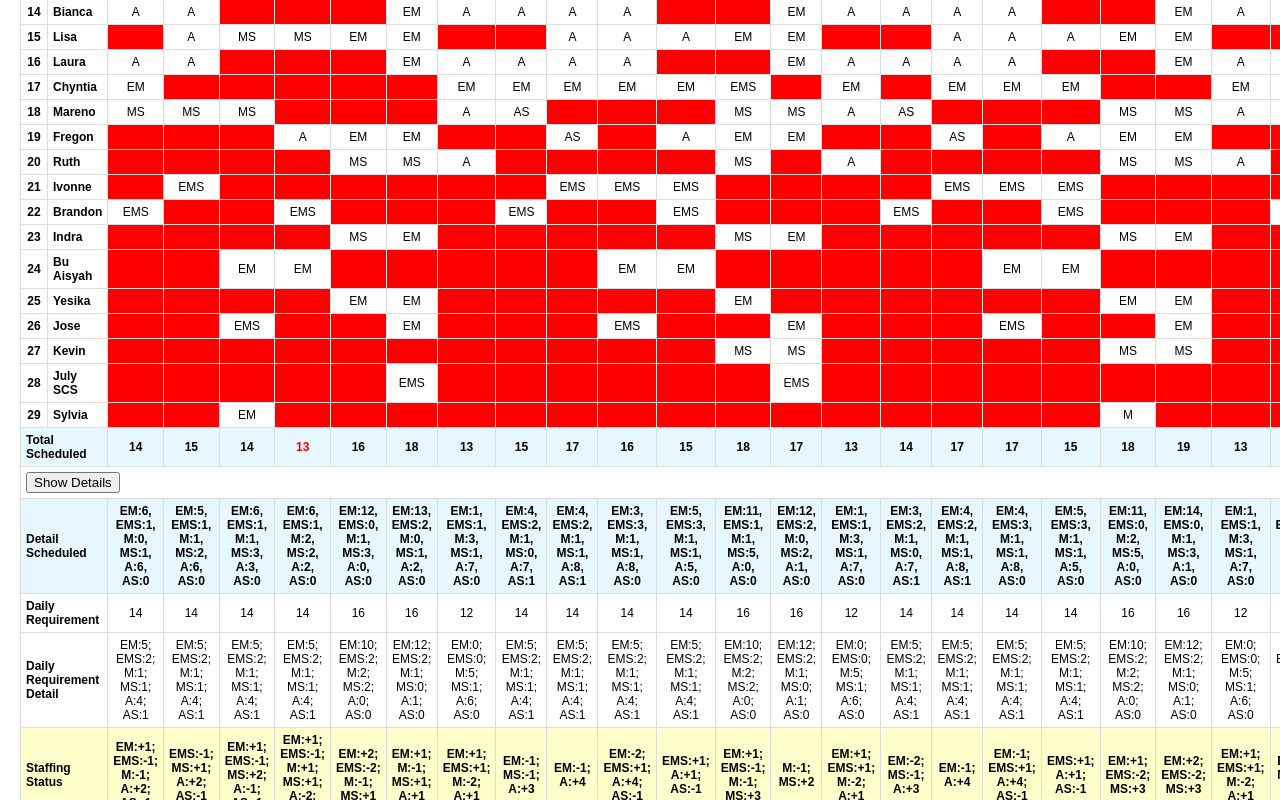
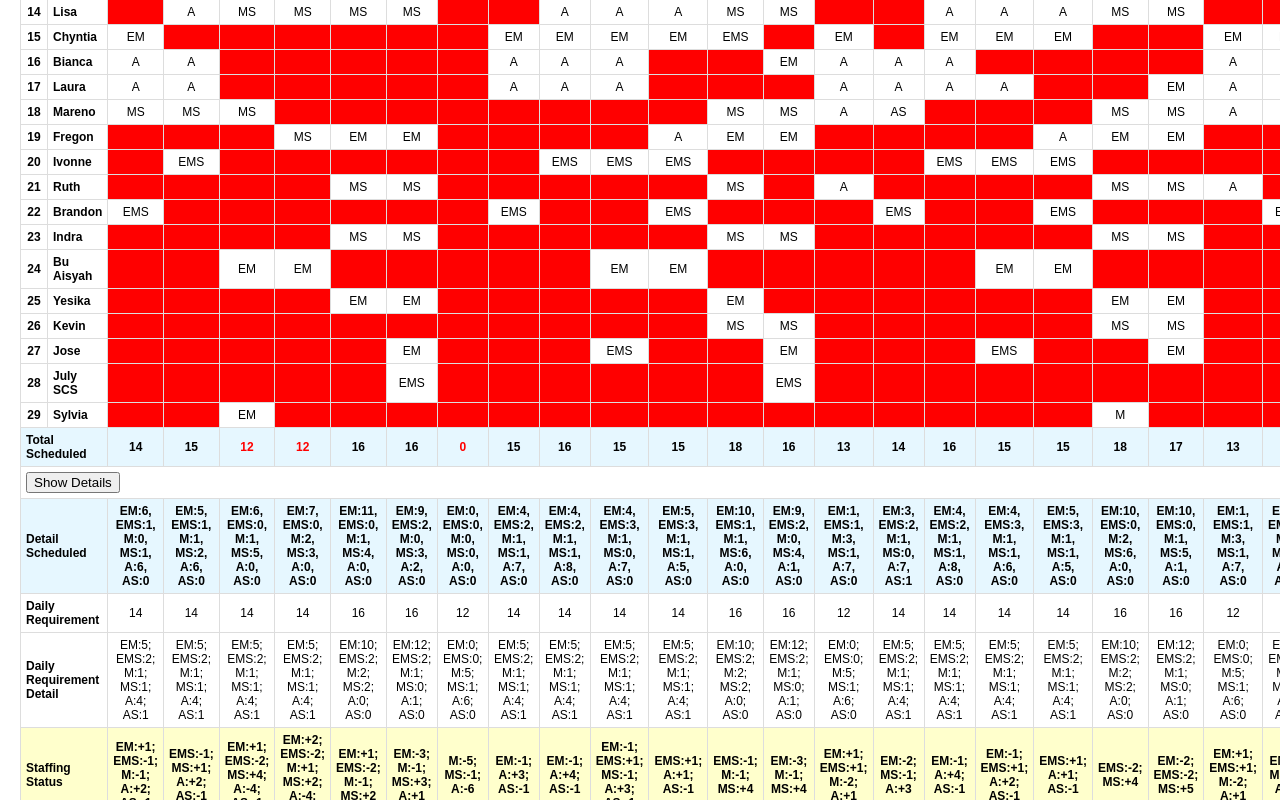
Before and after one commit to raden-taipei/schedule_temp, a plain HTML site: page index.html in a window 1280 px wide. Both pictures are taken after a click on the button "Show Details". Shown: the part 580-1380 px from the top of the page. Drawn offline with Linux system fonts and the light colour scheme.

Commit message:
Add files via upload

```diff
--- a/index.html
+++ b/index.html
@@ -166,10 +166,10 @@
         <td>MS</td>
         <td>MS</td>
         <td>A</td>
-        <td>MS</td>
         <td class="no-schedule"></td>
         <td>MS</td>
         <td>MS</td>
+        <td>EM</td>
         <td>MS</td>
         <td>MS</td>
         <td>A</td>
@@ -234,7 +234,7 @@
         <td>EM</td>
         <td>EM</td>
         <td class="no-schedule"></td>
-        <td>M</td>
+        <td class="no-schedule"></td>
         <td>EM</td>
         <td>EM</td>
         <td>EM</td>
@@ -269,7 +269,7 @@
         <td>EM</td>
         <td>EM</td>
         <td>EM</td>
-        <td>A</td>
+        <td class="no-schedule"></td>
         <td>A</td>
         <td>A</td>
         <td>A</td>
@@ -303,7 +303,7 @@
         <td>EM</td>
         <td>EM</td>
         <td>EM</td>
-        <td>M</td>
+        <td class="no-schedule"></td>
         <td>EM</td>
         <td>EM</td>
         <td class="no-schedule"></td>
@@ -316,7 +316,7 @@
         <td class="no-schedule"></td>
         <td>EM</td>
         <td>EM</td>
-        <td>EM</td>
+        <td class="no-schedule"></td>
         <td>M</td>
         <td>EM</td>
         <td>EM</td>
@@ -333,8 +333,8 @@
               <td class="name-column">Fanny</td>
         <td>A</td>
         <td>A</td>
-        <td>A</td>
-        <td>A</td>
+        <td>EM</td>
+        <td>EM</td>
         <td>EM</td>
         <td class="no-schedule"></td>
         <td class="no-schedule"></td>
@@ -371,7 +371,7 @@
         <td class="no-schedule"></td>
         <td class="no-schedule"></td>
         <td class="no-schedule"></td>
-        <td>M</td>
+        <td class="no-schedule"></td>
         <td>M</td>
         <td>M</td>
         <td>M</td>
@@ -459,7 +459,7 @@
         <td class="no-schedule"></td>
         <td class="no-schedule"></td>
         <td>EM</td>
-        <td>EM</td>
+        <td class="no-schedule"></td>
         <td class="no-schedule"></td>
         <td class="no-schedule"></td>
         <td class="no-schedule"></td>
@@ -470,11 +470,11 @@
               <td class="name-column">Lenika</td>
         <td>A</td>
         <td>A</td>
-        <td>A</td>
+        <td>MS</td>
         <td class="no-schedule"></td>
         <td>EM</td>
         <td>EM</td>
-        <td>A</td>
+        <td class="no-schedule"></td>
         <td>A</td>
         <td>A</td>
         <td>A</td>
@@ -504,11 +504,11 @@
               <td class="name-column">Julio</td>
         <td>A</td>
         <td>A</td>
-        <td>A</td>
+        <td>MS</td>
         <td class="no-schedule"></td>
         <td>EM</td>
         <td>EM</td>
-        <td>A</td>
+        <td class="no-schedule"></td>
         <td>A</td>
         <td>A</td>
         <td>A</td>
@@ -538,28 +538,28 @@
               <td class="name-column">Suvy</td>
         <td>EM</td>
         <td>EM</td>
-        <td>EM</td>
+        <td class="no-schedule"></td>
         <td>EM</td>
         <td>EM</td>
         <td>EM</td>
         <td class="no-schedule"></td>
         <td>A</td>
         <td>A</td>
-        <td>A</td>
+        <td class="no-schedule"></td>
         <td>A</td>
         <td>EM</td>
         <td>EM</td>
         <td class="no-schedule"></td>
         <td>A</td>
         <td>A</td>
-        <td>A</td>
+        <td class="no-schedule"></td>
         <td>A</td>
         <td>EM</td>
         <td>EM</td>
         <td class="no-schedule"></td>
         <td>A</td>
         <td>A</td>
-        <td>A</td>
+        <td class="no-schedule"></td>
         <td>A</td>
         <td>EM</td>
         <td>EM</td>
@@ -576,7 +576,7 @@
         <td>M</td>
         <td class="no-schedule"></td>
         <td class="no-schedule"></td>
-        <td>EMS</td>
+        <td class="no-schedule"></td>
         <td>EMS</td>
         <td>EMS</td>
         <td>EMS</td>
@@ -603,108 +603,40 @@
       </tr>
       <tr class="workerRow">
               <td class="no-column">14</td>
-              <td class="name-column">Bianca</td>
-        <td>A</td>
-        <td>A</td>
-        <td class="no-schedule"></td>
-        <td class="no-schedule"></td>
-        <td class="no-schedule"></td>
-        <td>EM</td>
-        <td>A</td>
-        <td>A</td>
-        <td>A</td>
-        <td>A</td>
-        <td class="no-schedule"></td>
-        <td class="no-schedule"></td>
-        <td>EM</td>
-        <td>A</td>
-        <td>A</td>
-        <td>A</td>
-        <td>A</td>
-        <td class="no-schedule"></td>
-        <td class="no-schedule"></td>
-        <td>EM</td>
-        <td>A</td>
-        <td>A</td>
-        <td>A</td>
-        <td>A</td>
-        <td class="no-schedule"></td>
-        <td class="no-schedule"></td>
-        <td>EM</td>
-        <td>A</td>
-        <td>A</td>
-        <td>A</td>
-      </tr>
-      <tr class="workerRow">
-              <td class="no-column">15</td>
               <td class="name-column">Lisa</td>
         <td class="no-schedule"></td>
         <td>A</td>
         <td>MS</td>
         <td>MS</td>
-        <td>EM</td>
-        <td>EM</td>
+        <td>MS</td>
+        <td>MS</td>
         <td class="no-schedule"></td>
         <td class="no-schedule"></td>
         <td>A</td>
         <td>A</td>
         <td>A</td>
-        <td>EM</td>
-        <td>EM</td>
+        <td>MS</td>
+        <td>MS</td>
         <td class="no-schedule"></td>
         <td class="no-schedule"></td>
         <td>A</td>
         <td>A</td>
         <td>A</td>
-        <td>EM</td>
-        <td>EM</td>
+        <td>MS</td>
+        <td>MS</td>
         <td class="no-schedule"></td>
         <td class="no-schedule"></td>
         <td>A</td>
         <td>A</td>
         <td>A</td>
-        <td>EM</td>
-        <td>EM</td>
+        <td>MS</td>
+        <td>MS</td>
         <td class="no-schedule"></td>
         <td class="no-schedule"></td>
         <td>A</td>
       </tr>
       <tr class="workerRow">
-              <td class="no-column">16</td>
-              <td class="name-column">Laura</td>
-        <td>A</td>
-        <td>A</td>
-        <td class="no-schedule"></td>
-        <td class="no-schedule"></td>
-        <td class="no-schedule"></td>
-        <td>EM</td>
-        <td>A</td>
-        <td>A</td>
-        <td>A</td>
-        <td>A</td>
-        <td class="no-schedule"></td>
-        <td class="no-schedule"></td>
-        <td>EM</td>
-        <td>A</td>
-        <td>A</td>
-        <td>A</td>
-        <td>A</td>
-        <td class="no-schedule"></td>
-        <td class="no-schedule"></td>
-        <td>EM</td>
-        <td>A</td>
-        <td>A</td>
-        <td>A</td>
-        <td>A</td>
-        <td class="no-schedule"></td>
-        <td class="no-schedule"></td>
-        <td>EM</td>
-        <td>A</td>
-        <td>A</td>
-        <td>A</td>
-      </tr>
-      <tr class="workerRow">
-              <td class="no-column">17</td>
+              <td class="no-column">15</td>
               <td class="name-column">Chyntia</td>
         <td>EM</td>
         <td class="no-schedule"></td>
@@ -712,7 +644,7 @@
         <td class="no-schedule"></td>
         <td class="no-schedule"></td>
         <td class="no-schedule"></td>
-        <td>EM</td>
+        <td class="no-schedule"></td>
         <td>EM</td>
         <td>EM</td>
         <td>EM</td>
@@ -738,6 +670,74 @@
         <td>EM</td>
       </tr>
       <tr class="workerRow">
+              <td class="no-column">16</td>
+              <td class="name-column">Bianca</td>
+        <td>A</td>
+        <td>A</td>
+        <td class="no-schedule"></td>
+        <td class="no-schedule"></td>
+        <td class="no-schedule"></td>
+        <td class="no-schedule"></td>
+        <td class="no-schedule"></td>
+        <td>A</td>
+        <td>A</td>
+        <td>A</td>
+        <td class="no-schedule"></td>
+        <td class="no-schedule"></td>
+        <td>EM</td>
+        <td>A</td>
+        <td>A</td>
+        <td>A</td>
+        <td class="no-schedule"></td>
+        <td class="no-schedule"></td>
+        <td class="no-schedule"></td>
+        <td class="no-schedule"></td>
+        <td>A</td>
+        <td>A</td>
+        <td>A</td>
+        <td>A</td>
+        <td class="no-schedule"></td>
+        <td class="no-schedule"></td>
+        <td>EM</td>
+        <td>A</td>
+        <td>A</td>
+        <td>A</td>
+      </tr>
+      <tr class="workerRow">
+              <td class="no-column">17</td>
+              <td class="name-column">Laura</td>
+        <td>A</td>
+        <td>A</td>
+        <td class="no-schedule"></td>
+        <td class="no-schedule"></td>
+        <td class="no-schedule"></td>
+        <td class="no-schedule"></td>
+        <td class="no-schedule"></td>
+        <td>A</td>
+        <td>A</td>
+        <td>A</td>
+        <td class="no-schedule"></td>
+        <td class="no-schedule"></td>
+        <td class="no-schedule"></td>
+        <td>A</td>
+        <td>A</td>
+        <td>A</td>
+        <td>A</td>
+        <td class="no-schedule"></td>
+        <td class="no-schedule"></td>
+        <td>EM</td>
+        <td>A</td>
+        <td>A</td>
+        <td>A</td>
+        <td class="no-schedule"></td>
+        <td class="no-schedule"></td>
+        <td class="no-schedule"></td>
+        <td class="no-schedule"></td>
+        <td>A</td>
+        <td>A</td>
+        <td>A</td>
+      </tr>
+      <tr class="workerRow">
               <td class="no-column">18</td>
               <td class="name-column">Mareno</td>
         <td>MS</td>
@@ -746,8 +746,8 @@
         <td class="no-schedule"></td>
         <td class="no-schedule"></td>
         <td class="no-schedule"></td>
-        <td>A</td>
-        <td>AS</td>
+        <td class="no-schedule"></td>
+        <td class="no-schedule"></td>
         <td class="no-schedule"></td>
         <td class="no-schedule"></td>
         <td class="no-schedule"></td>
@@ -777,70 +777,36 @@
         <td class="no-schedule"></td>
         <td class="no-schedule"></td>
         <td class="no-schedule"></td>
-        <td>A</td>
+        <td>MS</td>
         <td>EM</td>
         <td>EM</td>
         <td class="no-schedule"></td>
         <td class="no-schedule"></td>
-        <td>AS</td>
+        <td class="no-schedule"></td>
         <td class="no-schedule"></td>
         <td>A</td>
         <td>EM</td>
         <td>EM</td>
         <td class="no-schedule"></td>
         <td class="no-schedule"></td>
-        <td>AS</td>
+        <td class="no-schedule"></td>
         <td class="no-schedule"></td>
         <td>A</td>
         <td>EM</td>
         <td>EM</td>
         <td class="no-schedule"></td>
         <td class="no-schedule"></td>
-        <td>AS</td>
+        <td class="no-schedule"></td>
         <td class="no-schedule"></td>
         <td>A</td>
         <td>EM</td>
         <td>EM</td>
         <td class="no-schedule"></td>
         <td class="no-schedule"></td>
-        <td>AS</td>
+        <td class="no-schedule"></td>
       </tr>
       <tr class="workerRow">
               <td class="no-column">20</td>
-              <td class="name-column">Ruth</td>
-        <td class="no-schedule"></td>
-        <td class="no-schedule"></td>
-        <td class="no-schedule"></td>
-        <td class="no-schedule"></td>
-        <td>MS</td>
-        <td>MS</td>
-        <td>A</td>
-        <td class="no-schedule"></td>
-        <td class="no-schedule"></td>
-        <td class="no-schedule"></td>
-        <td class="no-schedule"></td>
-        <td>MS</td>
-        <td class="no-schedule"></td>
-        <td>A</td>
-        <td class="no-schedule"></td>
-        <td class="no-schedule"></td>
-        <td class="no-schedule"></td>
-        <td class="no-schedule"></td>
-        <td>MS</td>
-        <td>MS</td>
-        <td>A</td>
-        <td class="no-schedule"></td>
-        <td class="no-schedule"></td>
-        <td class="no-schedule"></td>
-        <td class="no-schedule"></td>
-        <td>MS</td>
-        <td>MS</td>
-        <td>A</td>
-        <td class="no-schedule"></td>
-        <td class="no-schedule"></td>
-      </tr>
-      <tr class="workerRow">
-              <td class="no-column">21</td>
               <td class="name-column">Ivonne</td>
         <td class="no-schedule"></td>
         <td>EMS</td>
@@ -874,12 +840,46 @@
         <td>EMS</td>
       </tr>
       <tr class="workerRow">
+              <td class="no-column">21</td>
+              <td class="name-column">Ruth</td>
+        <td class="no-schedule"></td>
+        <td class="no-schedule"></td>
+        <td class="no-schedule"></td>
+        <td class="no-schedule"></td>
+        <td>MS</td>
+        <td>MS</td>
+        <td class="no-schedule"></td>
+        <td class="no-schedule"></td>
+        <td class="no-schedule"></td>
+        <td class="no-schedule"></td>
+        <td class="no-schedule"></td>
+        <td>MS</td>
+        <td class="no-schedule"></td>
+        <td>A</td>
+        <td class="no-schedule"></td>
+        <td class="no-schedule"></td>
+        <td class="no-schedule"></td>
+        <td class="no-schedule"></td>
+        <td>MS</td>
+        <td>MS</td>
+        <td>A</td>
+        <td class="no-schedule"></td>
+        <td class="no-schedule"></td>
+        <td class="no-schedule"></td>
+        <td class="no-schedule"></td>
+        <td>MS</td>
+        <td>MS</td>
+        <td>A</td>
+        <td class="no-schedule"></td>
+        <td class="no-schedule"></td>
+      </tr>
+      <tr class="workerRow">
               <td class="no-column">22</td>
               <td class="name-column">Brandon</td>
         <td>EMS</td>
         <td class="no-schedule"></td>
         <td class="no-schedule"></td>
-        <td>EMS</td>
+        <td class="no-schedule"></td>
         <td class="no-schedule"></td>
         <td class="no-schedule"></td>
         <td class="no-schedule"></td>
@@ -915,28 +915,28 @@
         <td class="no-schedule"></td>
         <td class="no-schedule"></td>
         <td>MS</td>
-        <td>EM</td>
+        <td>MS</td>
         <td class="no-schedule"></td>
         <td class="no-schedule"></td>
         <td class="no-schedule"></td>
         <td class="no-schedule"></td>
         <td class="no-schedule"></td>
         <td>MS</td>
-        <td>EM</td>
+        <td>MS</td>
         <td class="no-schedule"></td>
         <td class="no-schedule"></td>
         <td class="no-schedule"></td>
         <td class="no-schedule"></td>
         <td class="no-schedule"></td>
         <td>MS</td>
-        <td>EM</td>
+        <td>MS</td>
         <td class="no-schedule"></td>
         <td class="no-schedule"></td>
         <td class="no-schedule"></td>
         <td class="no-schedule"></td>
         <td class="no-schedule"></td>
         <td>MS</td>
-        <td>EM</td>
+        <td>MS</td>
         <td class="no-schedule"></td>
         <td class="no-schedule"></td>
         <td class="no-schedule"></td>
@@ -1011,40 +1011,6 @@
       </tr>
       <tr class="workerRow">
               <td class="no-column">26</td>
-              <td class="name-column">Jose</td>
-        <td class="no-schedule"></td>
-        <td class="no-schedule"></td>
-        <td>EMS</td>
-        <td class="no-schedule"></td>
-        <td class="no-schedule"></td>
-        <td>EM</td>
-        <td class="no-schedule"></td>
-        <td class="no-schedule"></td>
-        <td class="no-schedule"></td>
-        <td>EMS</td>
-        <td class="no-schedule"></td>
-        <td class="no-schedule"></td>
-        <td>EM</td>
-        <td class="no-schedule"></td>
-        <td class="no-schedule"></td>
-        <td class="no-schedule"></td>
-        <td>EMS</td>
-        <td class="no-schedule"></td>
-        <td class="no-schedule"></td>
-        <td>EM</td>
-        <td class="no-schedule"></td>
-        <td class="no-schedule"></td>
-        <td class="no-schedule"></td>
-        <td>EMS</td>
-        <td class="no-schedule"></td>
-        <td class="no-schedule"></td>
-        <td class="no-schedule"></td>
-        <td class="no-schedule"></td>
-        <td class="no-schedule"></td>
-        <td class="no-schedule"></td>
-      </tr>
-      <tr class="workerRow">
-              <td class="no-column">27</td>
               <td class="name-column">Kevin</td>
         <td class="no-schedule"></td>
         <td class="no-schedule"></td>
@@ -1073,6 +1039,40 @@
         <td class="no-schedule"></td>
         <td>MS</td>
         <td>MS</td>
+        <td class="no-schedule"></td>
+        <td class="no-schedule"></td>
+        <td class="no-schedule"></td>
+      </tr>
+      <tr class="workerRow">
+              <td class="no-column">27</td>
+              <td class="name-column">Jose</td>
+        <td class="no-schedule"></td>
+        <td class="no-schedule"></td>
+        <td class="no-schedule"></td>
+        <td class="no-schedule"></td>
+        <td class="no-schedule"></td>
+        <td>EM</td>
+        <td class="no-schedule"></td>
+        <td class="no-schedule"></td>
+        <td class="no-schedule"></td>
+        <td>EMS</td>
+        <td class="no-schedule"></td>
+        <td class="no-schedule"></td>
+        <td>EM</td>
+        <td class="no-schedule"></td>
+        <td class="no-schedule"></td>
+        <td class="no-schedule"></td>
+        <td>EMS</td>
+        <td class="no-schedule"></td>
+        <td class="no-schedule"></td>
+        <td>EM</td>
+        <td class="no-schedule"></td>
+        <td class="no-schedule"></td>
+        <td class="no-schedule"></td>
+        <td>EMS</td>
+        <td class="no-schedule"></td>
+        <td class="no-schedule"></td>
+        <td class="no-schedule"></td>
         <td class="no-schedule"></td>
         <td class="no-schedule"></td>
         <td class="no-schedule"></td>
@@ -1149,34 +1149,34 @@
 				<td class="name-column" colspan="2">Total Scheduled</td>
         <td>14</td>
         <td>15</td>
+        <td style="color: red;">12</td>
+        <td style="color: red;">12</td>
+        <td>16</td>
+        <td>16</td>
+        <td style="color: red;">0</td>
+        <td>15</td>
+        <td>16</td>
+        <td>15</td>
+        <td>15</td>
+        <td>18</td>
+        <td>16</td>
+        <td>13</td>
         <td>14</td>
-        <td style="color: red;">13</td>
         <td>16</td>
-        <td>18</td>
-        <td>13</td>
         <td>15</td>
-        <td>17</td>
-        <td>16</td>
         <td>15</td>
         <td>18</td>
         <td>17</td>
         <td>13</td>
-        <td>14</td>
-        <td>17</td>
-        <td>17</td>
         <td>15</td>
-        <td>18</td>
-        <td>19</td>
+        <td>16</td>
+        <td>15</td>
+        <td>15</td>
+        <td>16</td>
+        <td>16</td>
         <td>13</td>
         <td>15</td>
-        <td>17</td>
-        <td>17</td>
-        <td>15</td>
         <td>16</td>
-        <td>18</td>
-        <td>13</td>
-        <td>15</td>
-        <td>17</td>
       </tr>
       <tr>
 				<td colspan="32" style="text-align: left;">
@@ -1188,34 +1188,34 @@
 				<td class="name-column" colspan="2">Detail Scheduled</td>
         <td>EM:6, EMS:1, M:0, MS:1, A:6, AS:0</td>
         <td>EM:5, EMS:1, M:1, MS:2, A:6, AS:0</td>
-        <td>EM:6, EMS:1, M:1, MS:3, A:3, AS:0</td>
-        <td>EM:6, EMS:1, M:2, MS:2, A:2, AS:0</td>
-        <td>EM:12, EMS:0, M:1, MS:3, A:0, AS:0</td>
-        <td>EM:13, EMS:2, M:0, MS:1, A:2, AS:0</td>
+        <td>EM:6, EMS:0, M:1, MS:5, A:0, AS:0</td>
+        <td>EM:7, EMS:0, M:2, MS:3, A:0, AS:0</td>
+        <td>EM:11, EMS:0, M:1, MS:4, A:0, AS:0</td>
+        <td>EM:9, EMS:2, M:0, MS:3, A:2, AS:0</td>
+        <td>EM:0, EMS:0, M:0, MS:0, A:0, AS:0</td>
+        <td>EM:4, EMS:2, M:1, MS:1, A:7, AS:0</td>
+        <td>EM:4, EMS:2, M:1, MS:1, A:8, AS:0</td>
+        <td>EM:4, EMS:3, M:1, MS:0, A:7, AS:0</td>
+        <td>EM:5, EMS:3, M:1, MS:1, A:5, AS:0</td>
+        <td>EM:10, EMS:1, M:1, MS:6, A:0, AS:0</td>
+        <td>EM:9, EMS:2, M:0, MS:4, A:1, AS:0</td>
+        <td>EM:1, EMS:1, M:3, MS:1, A:7, AS:0</td>
+        <td>EM:3, EMS:2, M:1, MS:0, A:7, AS:1</td>
+        <td>EM:4, EMS:2, M:1, MS:1, A:8, AS:0</td>
+        <td>EM:4, EMS:3, M:1, MS:1, A:6, AS:0</td>
+        <td>EM:5, EMS:3, M:1, MS:1, A:5, AS:0</td>
+        <td>EM:10, EMS:0, M:2, MS:6, A:0, AS:0</td>
+        <td>EM:10, EMS:0, M:1, MS:5, A:1, AS:0</td>
         <td>EM:1, EMS:1, M:3, MS:1, A:7, AS:0</td>
         <td>EM:4, EMS:2, M:1, MS:0, A:7, AS:1</td>
-        <td>EM:4, EMS:2, M:1, MS:1, A:8, AS:1</td>
-        <td>EM:3, EMS:3, M:1, MS:1, A:8, AS:0</td>
+        <td>EM:4, EMS:2, M:1, MS:1, A:8, AS:0</td>
+        <td>EM:4, EMS:3, M:1, MS:1, A:6, AS:0</td>
         <td>EM:5, EMS:3, M:1, MS:1, A:5, AS:0</td>
-        <td>EM:11, EMS:1, M:1, MS:5, A:0, AS:0</td>
-        <td>EM:12, EMS:2, M:0, MS:2, A:1, AS:0</td>
-        <td>EM:1, EMS:1, M:3, MS:1, A:7, AS:0</td>
-        <td>EM:3, EMS:2, M:1, MS:0, A:7, AS:1</td>
-        <td>EM:4, EMS:2, M:1, MS:1, A:8, AS:1</td>
-        <td>EM:4, EMS:3, M:1, MS:1, A:8, AS:0</td>
-        <td>EM:5, EMS:3, M:1, MS:1, A:5, AS:0</td>
-        <td>EM:11, EMS:0, M:2, MS:5, A:0, AS:0</td>
-        <td>EM:14, EMS:0, M:1, MS:3, A:1, AS:0</td>
+        <td>EM:10, EMS:0, M:1, MS:5, A:0, AS:0</td>
+        <td>EM:9, EMS:0, M:1, MS:5, A:1, AS:0</td>
         <td>EM:1, EMS:1, M:3, MS:1, A:7, AS:0</td>
         <td>EM:4, EMS:2, M:1, MS:0, A:7, AS:1</td>
-        <td>EM:4, EMS:2, M:1, MS:1, A:8, AS:1</td>
-        <td>EM:4, EMS:3, M:1, MS:1, A:8, AS:0</td>
-        <td>EM:5, EMS:3, M:1, MS:1, A:5, AS:0</td>
-        <td>EM:11, EMS:0, M:1, MS:4, A:0, AS:0</td>
-        <td>EM:13, EMS:0, M:1, MS:3, A:1, AS:0</td>
-        <td>EM:1, EMS:1, M:3, MS:1, A:7, AS:0</td>
-        <td>EM:4, EMS:2, M:1, MS:0, A:7, AS:1</td>
-        <td>EM:4, EMS:2, M:1, MS:1, A:8, AS:1</td>
+        <td>EM:4, EMS:2, M:1, MS:1, A:8, AS:0</td>
       </tr>
       <tr class="requirement-row">
 				<td class="name-column" colspan="2">Daily Requirement</td>
@@ -1287,34 +1287,34 @@
 				<td class="name-column" colspan="2">Staffing Status</td>
         <td>EM:+1; EMS:-1; M:-1; A:+2; AS:-1</td>
         <td>EMS:-1; MS:+1; A:+2; AS:-1</td>
-        <td>EM:+1; EMS:-1; MS:+2; A:-1; AS:-1</td>
-        <td>EM:+1; EMS:-1; M:+1; MS:+1; A:-2; AS:-1</td>
-        <td>EM:+2; EMS:-2; M:-1; MS:+1</td>
-        <td>EM:+1; M:-1; MS:+1; A:+1</td>
+        <td>EM:+1; EMS:-2; MS:+4; A:-4; AS:-1</td>
+        <td>EM:+2; EMS:-2; M:+1; MS:+2; A:-4; AS:-1</td>
+        <td>EM:+1; EMS:-2; M:-1; MS:+2</td>
+        <td>EM:-3; M:-1; MS:+3; A:+1</td>
+        <td>M:-5; MS:-1; A:-6</td>
+        <td>EM:-1; A:+3; AS:-1</td>
+        <td>EM:-1; A:+4; AS:-1</td>
+        <td>EM:-1; EMS:+1; MS:-1; A:+3; AS:-1</td>
+        <td>EMS:+1; A:+1; AS:-1</td>
+        <td>EMS:-1; M:-1; MS:+4</td>
+        <td>EM:-3; M:-1; MS:+4</td>
+        <td>EM:+1; EMS:+1; M:-2; A:+1</td>
+        <td>EM:-2; MS:-1; A:+3</td>
+        <td>EM:-1; A:+4; AS:-1</td>
+        <td>EM:-1; EMS:+1; A:+2; AS:-1</td>
+        <td>EMS:+1; A:+1; AS:-1</td>
+        <td>EMS:-2; MS:+4</td>
+        <td>EM:-2; EMS:-2; MS:+5</td>
         <td>EM:+1; EMS:+1; M:-2; A:+1</td>
         <td>EM:-1; MS:-1; A:+3</td>
-        <td>EM:-1; A:+4</td>
-        <td>EM:-2; EMS:+1; A:+4; AS:-1</td>
+        <td>EM:-1; A:+4; AS:-1</td>
+        <td>EM:-1; EMS:+1; A:+2; AS:-1</td>
         <td>EMS:+1; A:+1; AS:-1</td>
-        <td>EM:+1; EMS:-1; M:-1; MS:+3</td>
-        <td>M:-1; MS:+2</td>
-        <td>EM:+1; EMS:+1; M:-2; A:+1</td>
-        <td>EM:-2; MS:-1; A:+3</td>
-        <td>EM:-1; A:+4</td>
-        <td>EM:-1; EMS:+1; A:+4; AS:-1</td>
-        <td>EMS:+1; A:+1; AS:-1</td>
-        <td>EM:+1; EMS:-2; MS:+3</td>
-        <td>EM:+2; EMS:-2; MS:+3</td>
+        <td>EMS:-2; M:-1; MS:+3</td>
+        <td>EM:-3; EMS:-2; MS:+5</td>
         <td>EM:+1; EMS:+1; M:-2; A:+1</td>
         <td>EM:-1; MS:-1; A:+3</td>
-        <td>EM:-1; A:+4</td>
-        <td>EM:-1; EMS:+1; A:+4; AS:-1</td>
-        <td>EMS:+1; A:+1; AS:-1</td>
-        <td>EM:+1; EMS:-2; M:-1; MS:+2</td>
-        <td>EM:+1; EMS:-2; MS:+3</td>
-        <td>EM:+1; EMS:+1; M:-2; A:+1</td>
-        <td>EM:-1; MS:-1; A:+3</td>
-        <td>EM:-1; A:+4</td>
+        <td>EM:-1; A:+4; AS:-1</td>
       </tr>
       <tr>
 
```
